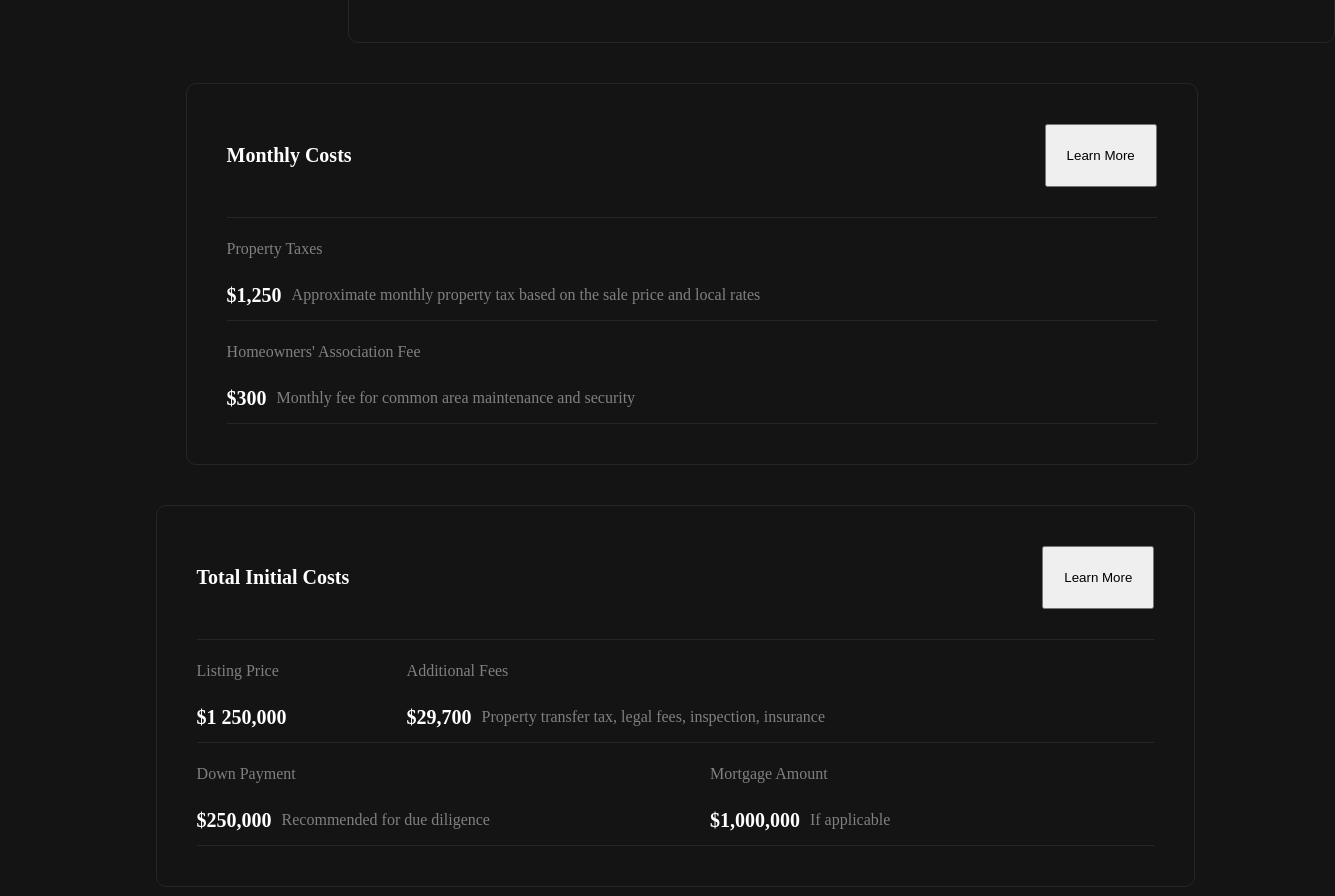
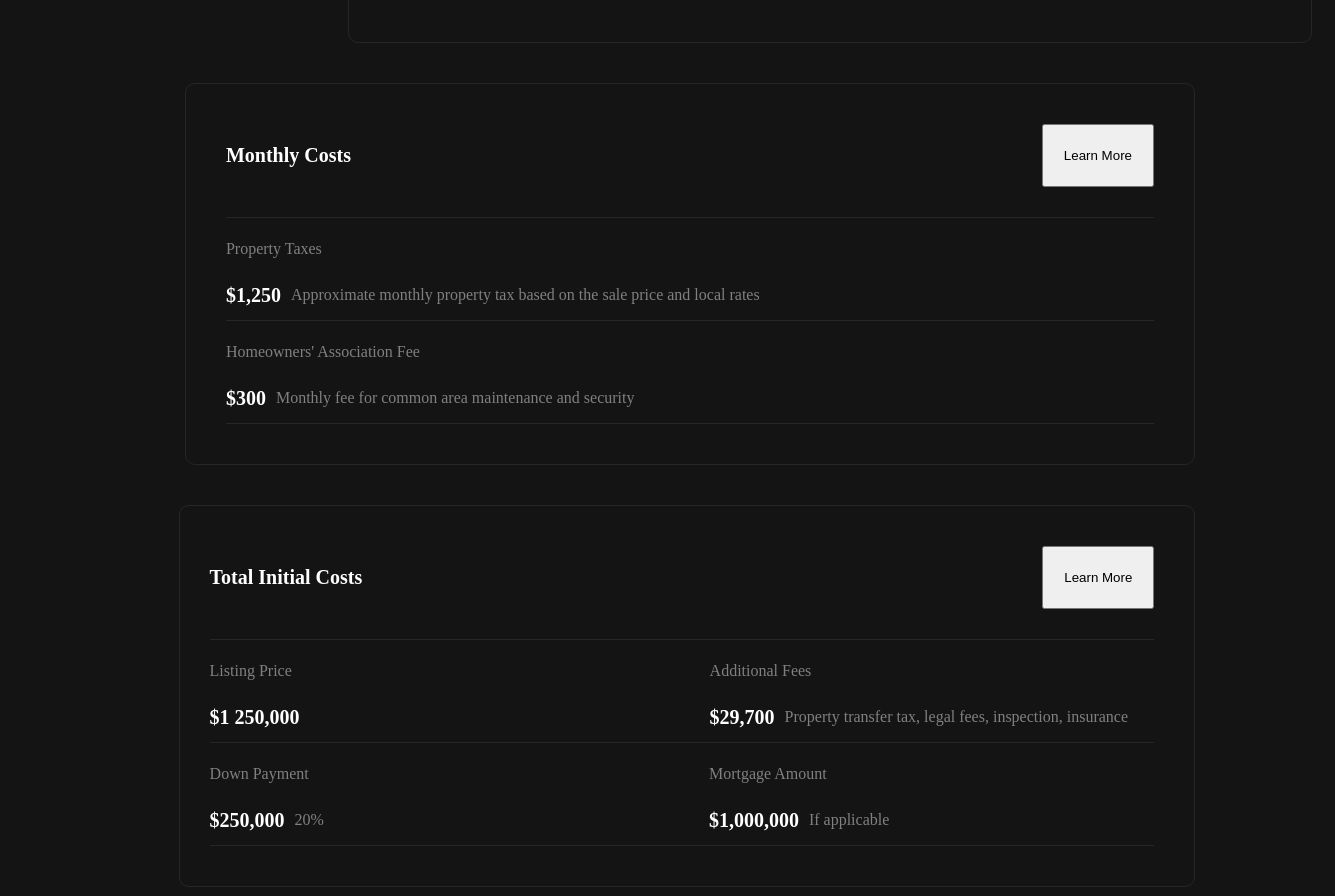
Before and after one commit to DeVTeJ10/Home-ly, a React (Vite) app: page /properties-page in a window 1280 px wide. Shown: the part 3340-4236 px from the top of the page, 1335 px wide, since content can reach past the window. Built offline with nearby package versions, Linux system fonts and the light colour scheme.

Commit message:
comprehensive pricing details-rafactoring

```diff
--- a/src/pages/properties/propertiesPage.css
+++ b/src/pages/properties/propertiesPage.css
@@ -386,13 +386,19 @@
 .additional{
     display: flex;
     justify-content: space-between;
-    gap: 693px;
+    gap: 680px;
 }
 
-.additionals{
+.additionalxxss{
+    display: flex;
+    justify-content: space-evenly;
+    gap: 680px;
+}
+
+.additionalxs{
     display: flex;
     justify-content: space-between;
-    gap: 680px;
+    gap: 690.9px;
 }
 
 .dollars{
@@ -408,10 +414,22 @@
     border-left: none;
     border-right: none;
     padding-top: 10px;
+    /* padding-left: 20px; */
     margin-bottom: -20px;
 }
 
 .legalproperties{
+    display: flex;
+    gap: 120px;
+    border: 1px solid #262626;
+    border-left: none;
+    border-right: none;
+    border-top: none;
+    /* margin-top: -1px; */
+    /* margin-bottom: 5px; */
+}
+
+.legalpropertiesxs{
     display: flex;
     gap: 120px;
     border: 1px solid #262626;
@@ -428,10 +446,36 @@
     line-height: 10px;
 }
 
+.thebestyou{
+    /* display: block; */
+    color: white;
+    line-height: 10px;
+}
+
+.thebestyouqx{
+    /* display: block; */
+    color: white;
+    line-height: 10px;
+}
+
+.thebestyousss{
+    /* display: block; */
+    color: white;
+    line-height: 10px;
+    padding-left: 290px;
+}
+
 .thebestyous{
     /* display: block; */
     color: white;
     padding-left: 100px;
+    line-height: 10px;
+}
+
+.thebestyousxs{
+    /* display: block; */
+    color: white;
+    padding-left: 265px;
     line-height: 10px;
 }
 
@@ -453,15 +497,24 @@
 
 }
 
-/* .pricesthebests{
-    /* display: flex; */
-    /* align-items: center; */
+.pricesthebestssss{
+    display: flex;
+    align-items: center;
+    justify-content: right;
     /* justify-content: right; */
     /* padding-left: 80px; */
+    padding-right: 85px;
+}
+
+.pricesthebests{
+    display: flex;
+    align-items: center;
+    justify-content: right;
+    /* padding-left: 80px; */
     /* padding-right: 80px; */
-    /* gap: 160px; */
+    /* gap: 110px; */
 
-/* } */
+}
 
 .pricesthebestss{
     display: flex;
@@ -469,7 +522,7 @@
     justify-content: right;
     /* padding-left: 80px; */
     /* padding-right: 80px; */
-    gap: 180px;
+    gap: 160px;
 
 }
 
@@ -482,7 +535,7 @@
     gap: 30px;
     border: 1px solid #262626;
     border-radius: 10px;
-    padding-left: 40px;
+    padding-left: 30px;
     padding-right: 40px;
     padding-top: 40px;
     padding-bottom: 40px;
@@ -500,10 +553,21 @@
     padding-bottom: 40px;
 }
 
+.mygoodnessss{
+    display: flex;
+    flex-direction: column;
+    gap: 30px;
+    border: 1px solid #262626;
+    border-radius: 10px;
+    padding-left: 40px;
+    padding-right: 40px;
+    padding-top: 40px;
+    padding-bottom: 40px;
+}
+
 .greatguyman{
     display: flex;
-    gap: 30px;
-    /* justify-content: space-between; */
+    justify-content: space-between;
     color: white;
 }
 
@@ -513,19 +577,37 @@
     margin-top: 40px;
 }
 
-.oboygoods{
-    /* display: flex; */
-    padding-left: 110px;
-    /* padding-right: 80px; */
+.oboygoodxs{display: flex;
+    padding-left: 80px;
+    padding-right: 80px;
     margin-top: 40px;
 }
 
-/* .youaregoodegbon{
-    /* display: flex; */
-    /* flex-direction: column; */
+.oboygoods{
+    padding-left: 100px;
+    margin-top: 40px;
+}
+
+.oboygoodsssss{
+    /* padding-left: 80px; */
+    margin-top: 40px;
+    /* padding-right: 80px; */
+}
+
+.youaregoodegbon{
+    display: flex;
+    flex-direction: column;
+    justify-content: right;
     /* border: 1px solid pink; */
     /* padding-left: 30px; */
-/* }  */
+}
+
+.youaregoodegbon{
+    display: flex;
+    justify-content: right;
+    flex-direction: column;
+    /* border: 1px solid pink; */
+}
 
 .constantinegood{
     display: flex;
--- a/src/pages/properties/propertiesPage.jsx
+++ b/src/pages/properties/propertiesPage.jsx
@@ -1,6 +1,6 @@
 import React from "react";
 import Header from "../../components/Header/index";
-import Stark from "../../components/Stark/indexmax";
+import Stark from "../../components/Stars/indexmax";
 import "./propertiesPage.css";
 
 function propertiesPage() {
@@ -311,14 +311,13 @@ function propertiesPage() {
         </div>
       </div>
 
-
       <div className="constantinegood">
         <div className="youaregoodegbon">
-          <div className="oboygoods">
-            <div className="pricesthebest">
-              <div className="mygoodnesss">
+          <div className="oboygoodsssss">
+            <div className="pricesthebestssss">
+              <div className="mygoodnessss">
                 <div className="greatguyman">
-                  <div className="additional">
+                  <div className="additionalxs">
                     <h3>Monthly Costs</h3>
                     <button className="learnmore">Learn More</button>
                   </div>
@@ -329,60 +328,66 @@ function propertiesPage() {
                     <p>Property Taxes</p>
                     <div className="dollars">
                       <h3>$1,250</h3>
-                      <p className="">Approximate monthly property tax based on the sale price and local rates</p>
+                      <p className="">
+                        Approximate monthly property tax based on the sale price
+                        and local rates
+                      </p>
                     </div>
                   </div>
-
                 </div>
                 <div className="legalproperties">
                   <div className="thebestyou">
                     <p>Homeowners' Association Fee</p>
                     <div className="dollars">
                       <h3>$300</h3>
-                      <p>Monthly fee for common area maintenance and security</p>
+                      <p>
+                        Monthly fee for common area maintenance and security
+                      </p>
                     </div>
                   </div>
                 </div>
               </div>
             </div>
           </div>
-          <div className="oboygood">
+
+          <div className="oboygoodxs">
             <div className="pricesthebests">
               <div className="mygoodness">
                 <div className="greatguyman">
-                  <div className="additional">
+                  <div className="additionalxxss">
                     <h3>Total Initial Costs</h3>
                     <button className="learnmore">Learn More</button>
                   </div>
                 </div>
 
                 <div className="legalproperty">
-                  <div className="thebestyou">
+                  <div className="thebestyouqx">
                     <p>Listing Price</p>
                     <div className="dollars">
                       <h3>$1 250,000</h3>
                     </div>
                   </div>
 
-                  <div className="thebestyou">
+                  <div className="thebestyousss">
                     <p>Additional Fees</p>
                     <div className="dollars">
                       <h3>$29,700</h3>
                       <p>
-                      Property transfer tax, legal fees, inspection, insurance
+                        Property transfer tax, legal fees, inspection, insurance
                       </p>
                     </div>
                   </div>
                 </div>
-                <div className="legalproperties">
+
+                <div className="legalpropertiesxs">
                   <div className="thebestyou">
                     <p>Down Payment</p>
                     <div className="dollars">
                       <h3>$250,000</h3>
-                      <p>Recommended for due diligence</p>
+                      <p>20%</p>
                     </div>
                   </div>
-                  <div className="thebestyous">
+                  <div className="thebestyousxs">
                     <p>Mortgage Amount</p>
                     <div className="dollars">
                       <h3>$1,000,000</h3>
@@ -393,6 +398,7 @@ function propertiesPage() {
               </div>
             </div>
           </div>
+
           <div className="oboygood">
             <div className="pricesthebestss">
               <div className="mygoodness">
@@ -434,8 +440,7 @@ function propertiesPage() {
                     </div>
                   </div>
                 </div>
-                <div className="thebestyouss">
-                </div>
+                <div className="thebestyouss"></div>
               </div>
             </div>
           </div>
```
Also changed, not shown: src/components/Stars/indexmax.jsx (renamed from src/components/Stark/indexmax.jsx), src/components/Stars/stars.css (renamed from src/components/Stark/stars.css).
